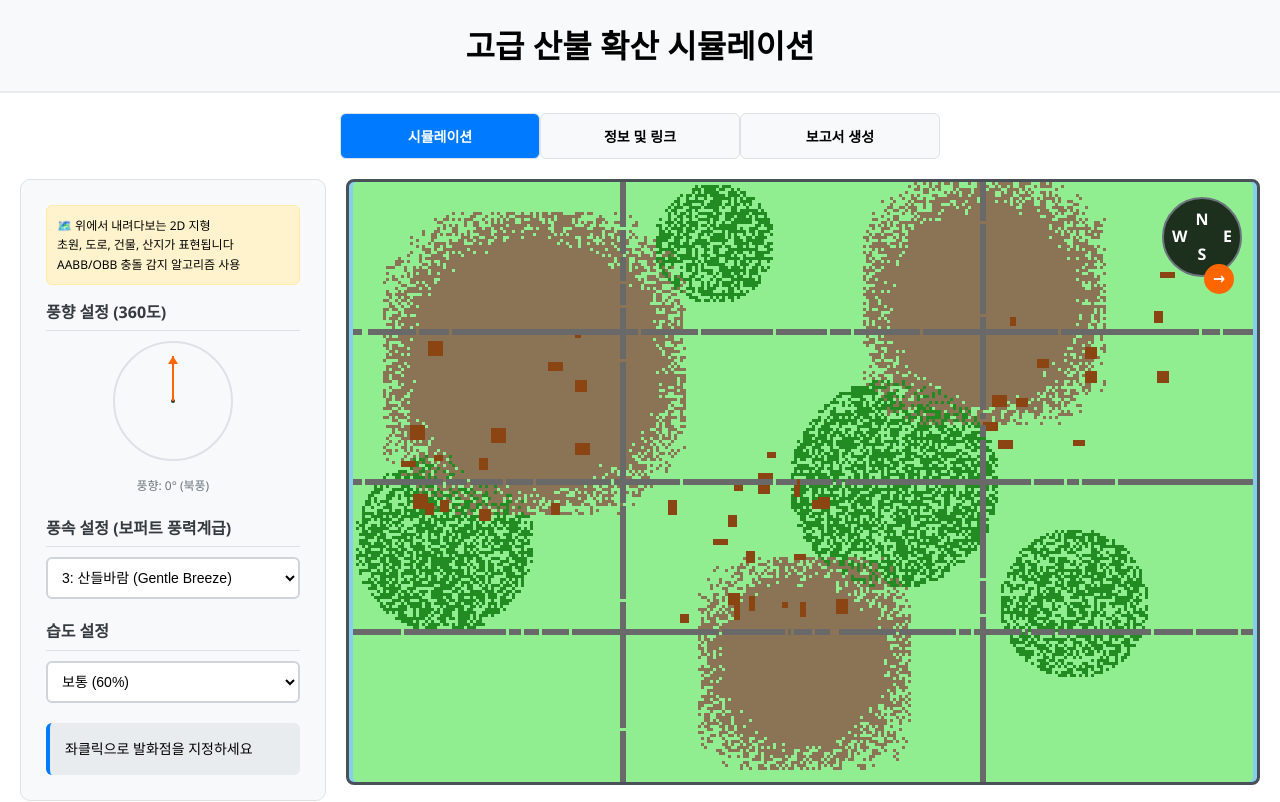
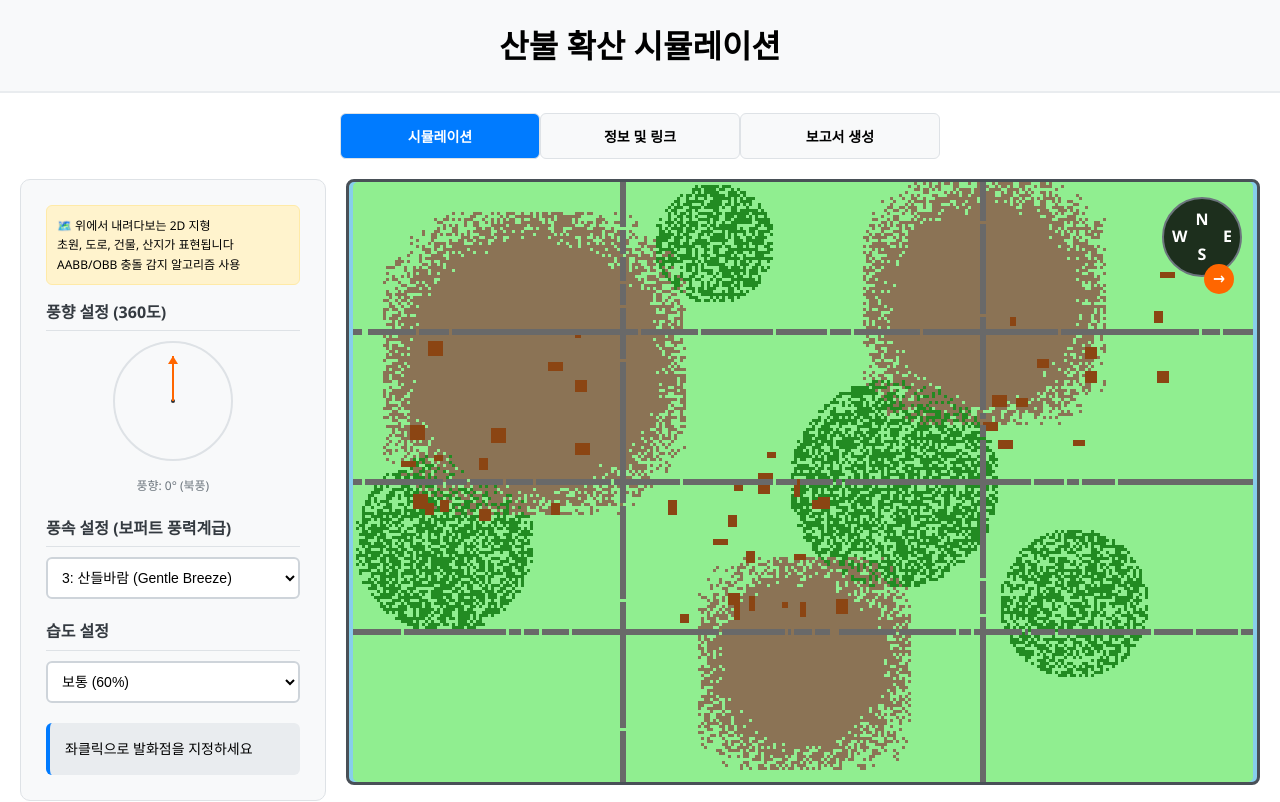
Before and after one commit to bestsleeper02/fire.., a plain HTML site: page index.html in a window 1280 px wide. Shown: the top 802 px of the page. Drawn offline with Linux system fonts and the light colour scheme.

Commit message:
Update index.html

```diff
--- a/index.html
+++ b/index.html
@@ -3,7 +3,7 @@
 <head>
     <meta charset="UTF-8">
     <meta name="viewport" content="width=device-width, initial-scale=1.0">
-    <title>고급 산불 확산 시뮬레이션</title>
+    <title>산불 확산 시뮬레이션</title>
     <style>
         * {
             margin: 0;
@@ -462,7 +462,7 @@
 </head>
 <body>
     <div class="header">
-        <h1>고급 산불 확산 시뮬레이션</h1>
+        <h1>산불 확산 시뮬레이션</h1>
     </div>
 
     <div class="nav-tabs">
```
